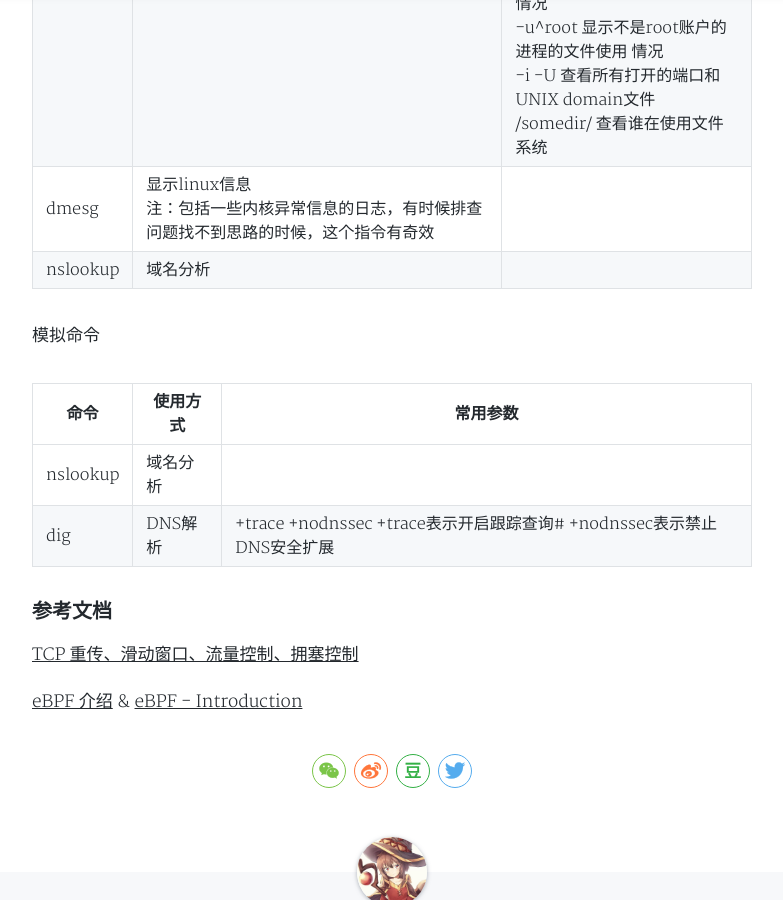
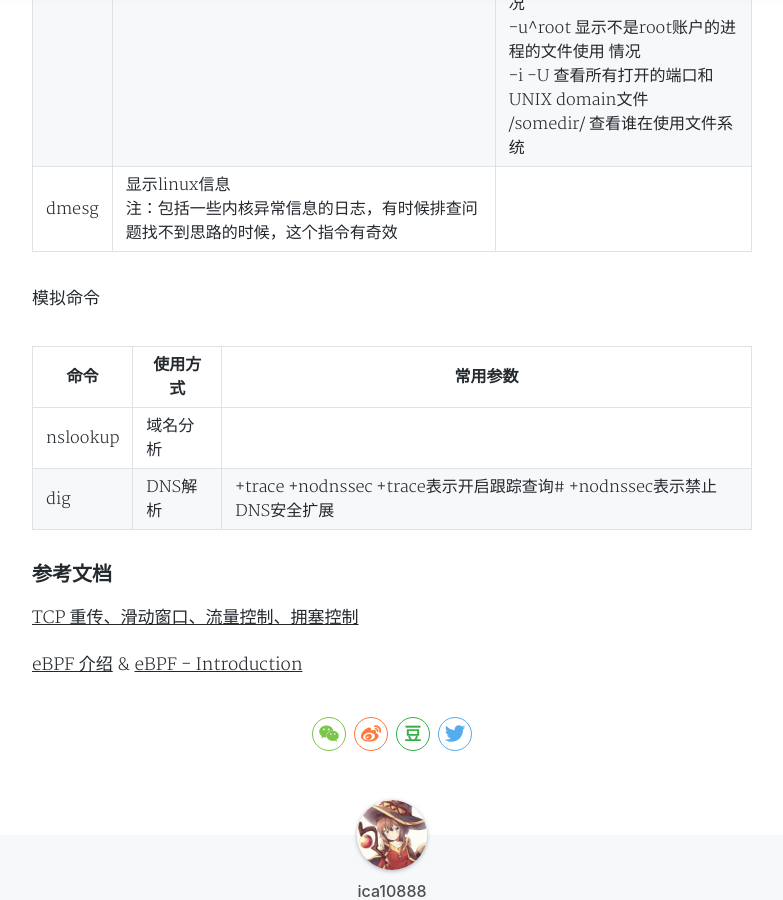
Before and after one commit to ica10888/ica10888.github.io, a Jekyll site: the page built from _posts/2022-12-19-Linux 运维命令 Collection.md, in a window 1280 px wide and 900 px high, scrolled down 15632 px. Shown: the whole window, without its empty margins (248-1031 px from the left). Built offline with Jekyll 4.4.1, drawn with Linux system fonts in a browser that asks for light colours; nearby versions of some CDN libraries; a style sheet for code colours, icons or effects is not loaded.

Commit message:
Update 2022-12-19-Linux 运维命令 Collection.md

```diff
--- a/_posts/2022-12-19-Linux 运维命令 Collection.md
+++ b/_posts/2022-12-19-Linux 运维命令 Collection.md
@@ -272,7 +272,6 @@ tcp        0      0 172.21.142.66:49456     47.246.12.254:443       TIME_WAIT
 | strace   | 分析函数调用                                                 | -p 进程号 <br/>-f -p 9085 -T -tt -e fdatasync                |
 | lsof     | List Open Files的缩写                                        | -p 1234 列出进程id为1234的进程所打开的文件<br/>-i:8080 查看8080端口的程序进程号<br/>-c php-fpm 查看php-fpm进程现在打开的文件<br/>+D /tmp 显示所有在/tmp目录下打开的文件进程<br/>-d 4 显示FD为4的进程<br/> -l 4 显示ipv4协议相关的进程情况<br/> -u^root 显示不是root账户的进程的文件使用 情况<br/>-i -U 查看所有打开的端口和UNIX domain文件<br/>/somedir/ 查看谁在使用文件系统<br/> |
 | dmesg    | 显示linux信息<br/>注：包括一些内核异常信息的日志，有时候排查问题找不到思路的时候，这个指令有奇效 |                                                              |
-| nslookup | 域名分析                                                     |                                                              |
 
 模拟命令
 
```
